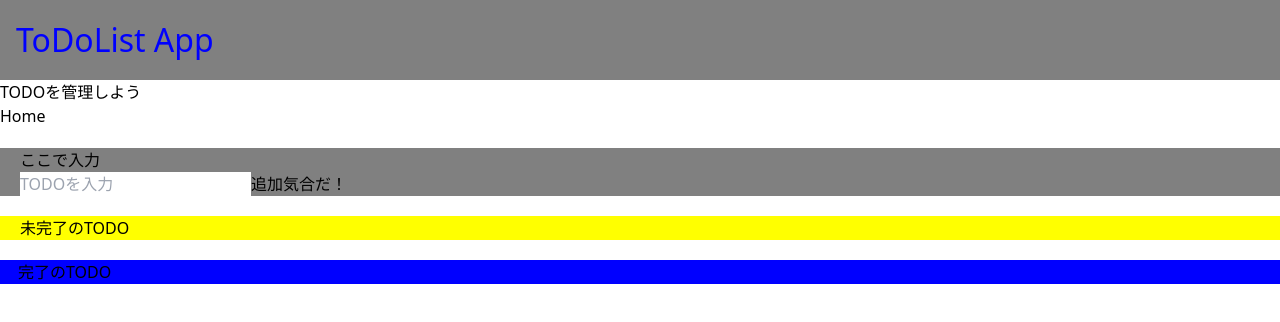
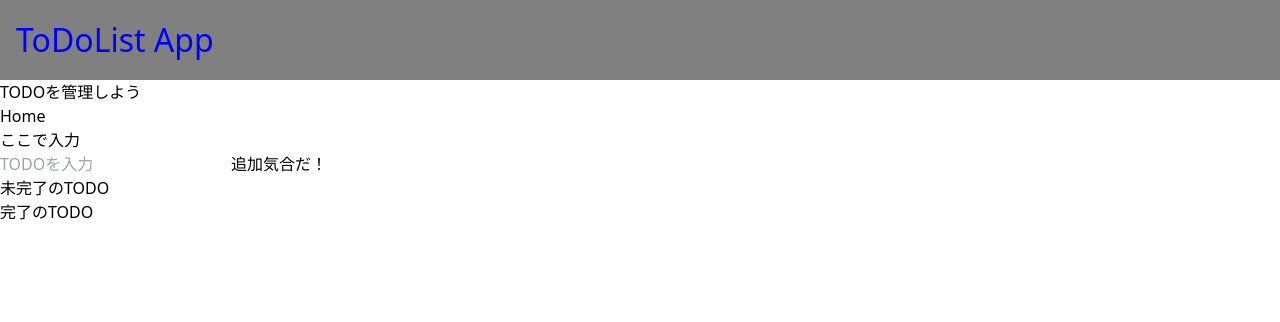
Before and after one commit to Ryotarosu22/rtd0131, a React (Create React App) app: page /page1 in a window 1280 px wide. Shown: the top 322 px of the page. Built offline with nearby package versions, Linux system fonts and the light colour scheme.

Commit message:
styleオブジェクトでのスタイリングについて Fixes #8

```diff
--- a/src/components/CompleteTodos.jsx
+++ b/src/components/CompleteTodos.jsx
@@ -1,16 +1,18 @@
+import styled from "styled-components";
 //完了コンポーネント
+
+const div = styled.div({
+  backgroundColor: "blue",
+  marginTop: "18px",
+  marginBottom: "50px",
+  padding: "0px 18px",
+});
+
 export const CompleteTodos = (props) => {
   //もらってきたpropsを各値に代入
   const { completeTodos, onClickReturn } = props;
   return (
-    <div
-      style={{
-        backgroundColor: "blue",
-        marginTop: "18px",
-        marginBottom: "50px",
-        padding: "0px 18px",
-      }}
-    >
+    <div>
       <h2>完了のTODO</h2>
       <ul>
         {completeTodos.map((todo, index) => {
--- a/src/components/IncompleteTodos.jsx
+++ b/src/components/IncompleteTodos.jsx
@@ -1,17 +1,19 @@
+import styled from "styled-components";
 //未完了コンポーネント
+
+const div = styled.div({
+  backgroundColor: "yellow",
+  color: "black",
+  marginTop: "20px",
+  marginBottom: "20px",
+  padding: "0px 20px",
+});
+
 export const IncompleteTodos = (props) => {
   ////もらってきたpropsを各値に代入
   const { incompleteTodos, onClickComplete, onClickDelete } = props;
   return (
-    <div
-      style={{
-        backgroundColor: "yellow",
-        color: "black",
-        marginTop: "20px",
-        marginBottom: "20px",
-        padding: "0px 20px",
-      }}
-    >
+    <div>
       <h2>未完了のTODO</h2>
       {/* 順不同リスト*/}
       <ul>
--- a/src/components/InputTodos.jsx
+++ b/src/components/InputTodos.jsx
@@ -1,24 +1,25 @@
 import toast, { Toaster } from "react-hot-toast";
+import styled from "styled-components";
 
 const notify = () =>
   toast.success("ToDoを熟していきましょう！", {
     duration: 5000,
   });
 
+const div = styled.div({
+  backgroundColor: "gray",
+  color: "black",
+  marginTop: "20px",
+  marginBottom: "20px",
+  padding: "0px 20px",
+});
+
 //入力コンポーネント
 export const InputTodo = (props) => {
   //もらってきたpropsを各値に代入
   const { inputTodo, onChangeInputTodo, onClickAdd } = props;
   return (
-    <div
-      style={{
-        backgroundColor: "gray",
-        color: "black",
-        marginTop: "20px",
-        marginBottom: "20px",
-        padding: "0px 20px",
-      }}
-    >
+    <div>
       <h2>ここで入力</h2>
       <input
         //薄灰色で何を入力すべきかを誘導
```
